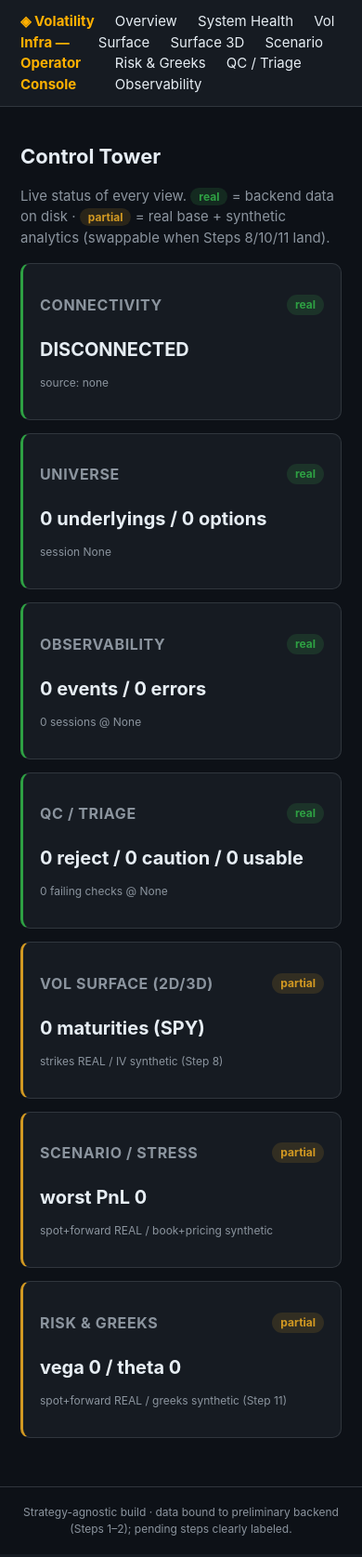
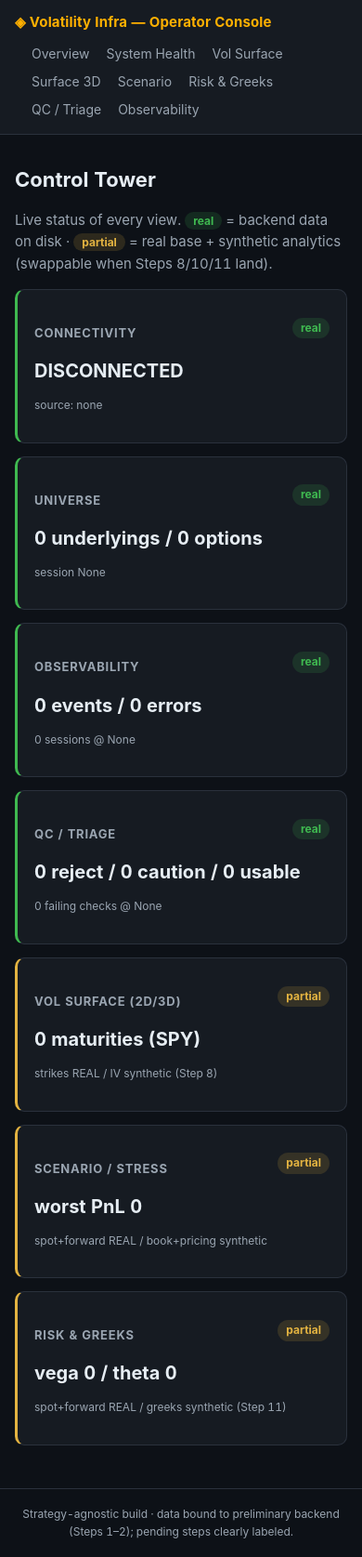
Before and after one commit to Tomoroshimaru/ai_for_algo_trading, a FastAPI app: page / in a window 390 px wide. Shown: the whole page at 93% size. Before the commit the page ends 1652 px from the top, so only its background shows below. Run offline with FastAPI, Linux system fonts and the light colour scheme; parts of the project's set-up code (start-up, migrations or seed data) failed here and were passed over.

Commit message:
style(frontend): clearer, more readable & responsive operator console
UI-only changes, no backend coupling (no Jinja vars, routes, form names,
or |safe blocks touched; no dependency changes).

- rework dark palette for contrast (brighter ok/bad, lighter muted, new --warn token)
- tabular-nums + monospace on data tables and KPIs for column alignment
- neutral KPI numbers; reserve green/red for signed risk values
- responsive auto-fit grids (.grid/.grid4), sticky header, wrappable nav
- horizontally scrollable data tables under 820px (no more page-wide x-scroll)
- a11y: :focus-visible, skip link, color-scheme:dark, prefers-reduced-motion, rel=noopener

```diff
--- a/app/static/style.css
+++ b/app/static/style.css
@@ -1,38 +1,99 @@
-:root{--bg:#0d1117;--panel:#161b22;--line:#30363d;--txt:#e6edf3;--mut:#8b949e;--ok:#2ea043;--bad:#da3633;--acc:#ffb000}
-*{box-sizing:border-box}body{margin:0;background:var(--bg);color:var(--txt);font:15px/1.5 -apple-system,Segoe UI,Roboto,sans-serif}
-header{display:flex;justify-content:space-between;align-items:center;padding:12px 22px;background:var(--panel);border-bottom:1px solid var(--line)}
-.brand{font-weight:700;color:var(--acc)}nav a{color:var(--txt);margin-left:18px;text-decoration:none}nav a:hover{color:var(--acc)}
-main{padding:22px;max-width:1080px;margin:0 auto}h1{font-size:22px}h2{font-size:16px;color:var(--mut);text-transform:uppercase;letter-spacing:.04em}
-.grid{display:grid;grid-template-columns:1fr 1fr;gap:16px}
+/* Operator Console — UI theme (UI-only; no backend coupling) */
+:root{
+  --bg:#0d1117;--panel:#161b22;--panel-2:#1c232c;--line:#2a313c;
+  --txt:#e6edf3;--mut:#9aa5b1;
+  --ok:#3fb950;--bad:#f85149;--warn:#e3b341;--acc:#ffb000;--ring:#539bf5;
+  --mono:ui-monospace,SFMono-Regular,Menlo,Consolas,"Liberation Mono",monospace;
+}
+html{color-scheme:dark}
+*{box-sizing:border-box}
+body{margin:0;background:var(--bg);color:var(--txt);
+  font:15px/1.55 -apple-system,BlinkMacSystemFont,"Segoe UI",Roboto,sans-serif;
+  font-variant-numeric:tabular-nums;-webkit-font-smoothing:antialiased}
+
+/* skip link (keyboard a11y) */
+.skip{position:absolute;left:-9999px;top:0;z-index:100;background:var(--acc);color:#0d1117;
+  padding:8px 14px;border-radius:0 0 8px 0;font-weight:700;text-decoration:none}
+.skip:focus{left:0}
+
+header{display:flex;flex-wrap:wrap;gap:8px 0;justify-content:space-between;align-items:center;
+  padding:12px 22px;background:var(--panel);border-bottom:1px solid var(--line);
+  position:sticky;top:0;z-index:50}
+.brand{font-weight:700;color:var(--acc);letter-spacing:.01em}
+nav{display:flex;flex-wrap:wrap}
+nav a{color:var(--mut);margin-left:18px;text-decoration:none;font-size:14px;padding:4px 0;transition:color .12s}
+nav a:hover{color:var(--txt)}
+
+main{padding:22px;max-width:1180px;margin:0 auto}
+h1{font-size:22px;text-wrap:balance}
+h2{font-size:13px;color:var(--mut);text-transform:uppercase;letter-spacing:.06em;margin:18px 0 8px}
+
+.grid{display:grid;grid-template-columns:repeat(auto-fit,minmax(280px,1fr));gap:16px}
 .card{background:var(--panel);border:1px solid var(--line);border-radius:10px;padding:18px}
 .card a{color:var(--acc);text-decoration:none}
-.badge{padding:2px 9px;border-radius:20px;font-size:12px;font-weight:700}.badge.ok{background:rgba(46,160,67,.18);color:var(--ok)}.badge.bad{background:rgba(218,54,51,.18);color:var(--bad)}
-.muted,.prov{color:var(--mut)}.small{font-size:12px}.prov{font-size:12px;font-style:italic;border-left:3px solid var(--acc);padding-left:10px;margin:10px 0}
-table{border-collapse:collapse;width:100%;margin:10px 0}table.kv td{padding:6px 10px;border-bottom:1px solid var(--line)}table.kv td:first-child{color:var(--mut);width:220px}
-table.data th,table.data td{padding:6px 10px;border-bottom:1px solid var(--line);text-align:left;font-size:13px}
-.controls{display:flex;gap:18px;align-items:center;background:var(--panel);border:1px solid var(--line);border-radius:10px;padding:12px 16px;margin-bottom:10px}
-select{background:var(--bg);color:var(--txt);border:1px solid var(--line);border-radius:6px;padding:5px 8px}
-.controls .json{margin-left:auto;color:var(--acc);text-decoration:none}
-.plot{background:var(--panel);border:1px solid var(--line);border-radius:10px;padding:8px}
+.card a:hover{text-decoration:underline}
+
+.badge{padding:2px 9px;border-radius:20px;font-size:12px;font-weight:700;white-space:nowrap}
+.badge.ok{background:rgba(63,185,80,.16);color:var(--ok)}
+.badge.bad{background:rgba(248,81,73,.16);color:var(--bad)}
+
+.muted,.prov{color:var(--mut)}.small{font-size:12px}
+.prov{font-size:12px;font-style:italic;border-left:3px solid var(--acc);padding-left:10px;margin:10px 0}
+
+table{border-collapse:collapse;width:100%;margin:10px 0}
+table.kv td{padding:7px 10px;border-bottom:1px solid var(--line)}
+table.kv td:first-child{color:var(--mut);width:220px}
+table.data{font-family:var(--mono);font-size:13px}
+table.data th,table.data td{padding:7px 10px;border-bottom:1px solid var(--line);text-align:left;white-space:nowrap}
+table.data thead th{color:var(--mut);text-transform:uppercase;font-size:11px;letter-spacing:.04em}
+table.data tbody tr:nth-child(even){background:rgba(255,255,255,.018)}
+table.data tbody tr:hover{background:var(--panel-2)}
+td.bad{color:var(--bad);font-weight:700}
+
+.controls{display:flex;flex-wrap:wrap;gap:18px;align-items:center;background:var(--panel);
+  border:1px solid var(--line);border-radius:10px;padding:12px 16px;margin-bottom:10px}
+.controls label{display:flex;gap:8px;align-items:center;color:var(--mut);font-size:13px}
+select{background:var(--bg);color:var(--txt);border:1px solid var(--line);border-radius:6px;
+  padding:6px 9px;font:inherit;cursor:pointer}
+select:hover{border-color:var(--mut)}
+.controls .json{margin-left:auto;color:var(--acc);text-decoration:none;font-size:13px}
+.controls .json:hover{text-decoration:underline}
+
+.plot{background:var(--panel);border:1px solid var(--line);border-radius:10px;padding:8px;overflow:auto}
+
 footer{color:var(--mut);font-size:12px;text-align:center;padding:18px;border-top:1px solid var(--line);margin-top:30px}
 
-.grid4{display:grid;grid-template-columns:repeat(6,1fr);gap:12px;margin:12px 0}
-.kpi{text-align:center;padding:14px}
-.kpi span{display:block;font-size:26px;font-weight:700;color:var(--acc)}
+.grid4{display:grid;grid-template-columns:repeat(auto-fit,minmax(150px,1fr));gap:12px;margin:12px 0}
+.kpi{text-align:center;padding:16px 14px}
+.kpi span{display:block;font-family:var(--mono);font-size:26px;font-weight:700;color:var(--txt);line-height:1.1}
 .kpi span.bad{color:var(--bad)}.kpi span.ok{color:var(--ok)}
-.kpi label{color:var(--mut);font-size:12px;text-transform:uppercase;letter-spacing:.04em}
-td.bad{color:var(--bad);font-weight:700}
+.kpi label{display:block;margin-top:6px;color:var(--mut);font-size:11px;text-transform:uppercase;letter-spacing:.05em}
 
 .cols{display:grid;grid-template-columns:1fr 1fr;gap:18px;margin:12px 0}
-@media(max-width:820px){.cols{grid-template-columns:1fr}}
 
 .tower{display:grid;grid-template-columns:repeat(auto-fill,minmax(260px,1fr));gap:14px;margin-top:16px}
-.tile{display:block;text-decoration:none;color:inherit;border-left:3px solid var(--mut);transition:transform .08s}
-.tile:hover{transform:translateY(-2px)}
+.tile{display:block;text-decoration:none;color:inherit;border-left:3px solid var(--mut);transition:transform .08s,border-color .12s}
+.tile:hover{transform:translateY(-2px);border-left-color:var(--acc)}
 .tile.prov-real{border-left-color:var(--ok)}
-.tile.prov-partial{border-left-color:#d29922}
+.tile.prov-partial{border-left-color:var(--warn)}
 .tile-top{display:flex;justify-content:space-between;align-items:center;gap:8px}
 .tile-headline{font-size:20px;font-weight:700;margin:8px 0 2px}
 .badge.real{background:rgba(63,185,80,.15);color:var(--ok)}
-.badge.partial{background:rgba(210,153,34,.15);color:#d29922}
-.badge.synthetic{background:rgba(139,148,158,.15);color:var(--mut)}
+.badge.partial{background:rgba(227,179,65,.15);color:var(--warn)}
+.badge.synthetic{background:rgba(154,165,177,.15);color:var(--mut)}
+
+/* visible keyboard focus everywhere */
+a:focus-visible,button:focus-visible,select:focus-visible,.tile:focus-visible{
+  outline:2px solid var(--ring);outline-offset:2px;border-radius:4px}
+
+@media(max-width:820px){
+  .cols{grid-template-columns:1fr}
+  main{padding:16px}
+  header{padding:12px 16px}
+  table.data{display:block;overflow-x:auto;-webkit-overflow-scrolling:touch}
+}
+
+@media(prefers-reduced-motion:reduce){
+  *{transition:none!important}
+  .tile:hover{transform:none}
+}
--- a/app/templates/base.html
+++ b/app/templates/base.html
@@ -3,10 +3,12 @@
 <head>
   <meta charset="utf-8"/>
   <meta name="viewport" content="width=device-width, initial-scale=1"/>
+  <meta name="theme-color" content="#0d1117"/>
   <title>{% block title %}Volatility Infra{% endblock %} · Operator Console</title>
   <link rel="stylesheet" href="/static/style.css"/>
 </head>
 <body>
+  <a class="skip" href="#main">Skip to content</a>
   <header>
     <span class="brand">◈ Volatility Infra — Operator Console</span>
     <nav>
@@ -20,7 +22,7 @@
       <a href="/observability">Observability</a>
     </nav>
   </header>
-  <main>{% block content %}{% endblock %}</main>
+  <main id="main">{% block content %}{% endblock %}</main>
   <footer>Strategy-agnostic build · data bound to preliminary backend (Steps 1–2); pending steps clearly labeled.</footer>
 </body>
 </html>
--- a/app/templates/risk.html
+++ b/app/templates/risk.html
@@ -8,7 +8,7 @@
       {% for s in symbols %}<option value="{{ s }}" {{ 'selected' if s==sym }}>{{ s }}</option>{% endfor %}
     </select>
   </label>
-  <a class="json" href="/api/risk/{{ sym }}" target="_blank">view JSON →</a>
+  <a class="json" href="/api/risk/{{ sym }}" target="_blank" rel="noopener noreferrer">view JSON →</a>
 </form>
 <p class="prov">{{ r.source }}</p>
 
--- a/app/templates/surface.html
+++ b/app/templates/surface.html
@@ -13,7 +13,7 @@
       {% for e in expiries %}<option value="{{ e }}" {{ 'selected' if e==exp }}>{{ e }}</option>{% endfor %}
     </select>
   </label>
-  <a class="json" href="/api/surfaces/{{ sym }}/{{ exp }}" target="_blank">view JSON grid →</a>
+  <a class="json" href="/api/surfaces/{{ sym }}/{{ exp }}" target="_blank" rel="noopener noreferrer">view JSON grid →</a>
 </form>
 <p class="prov">{{ slice.source }}</p>
 <div class="plot">{{ plot|safe }}</div>
```
